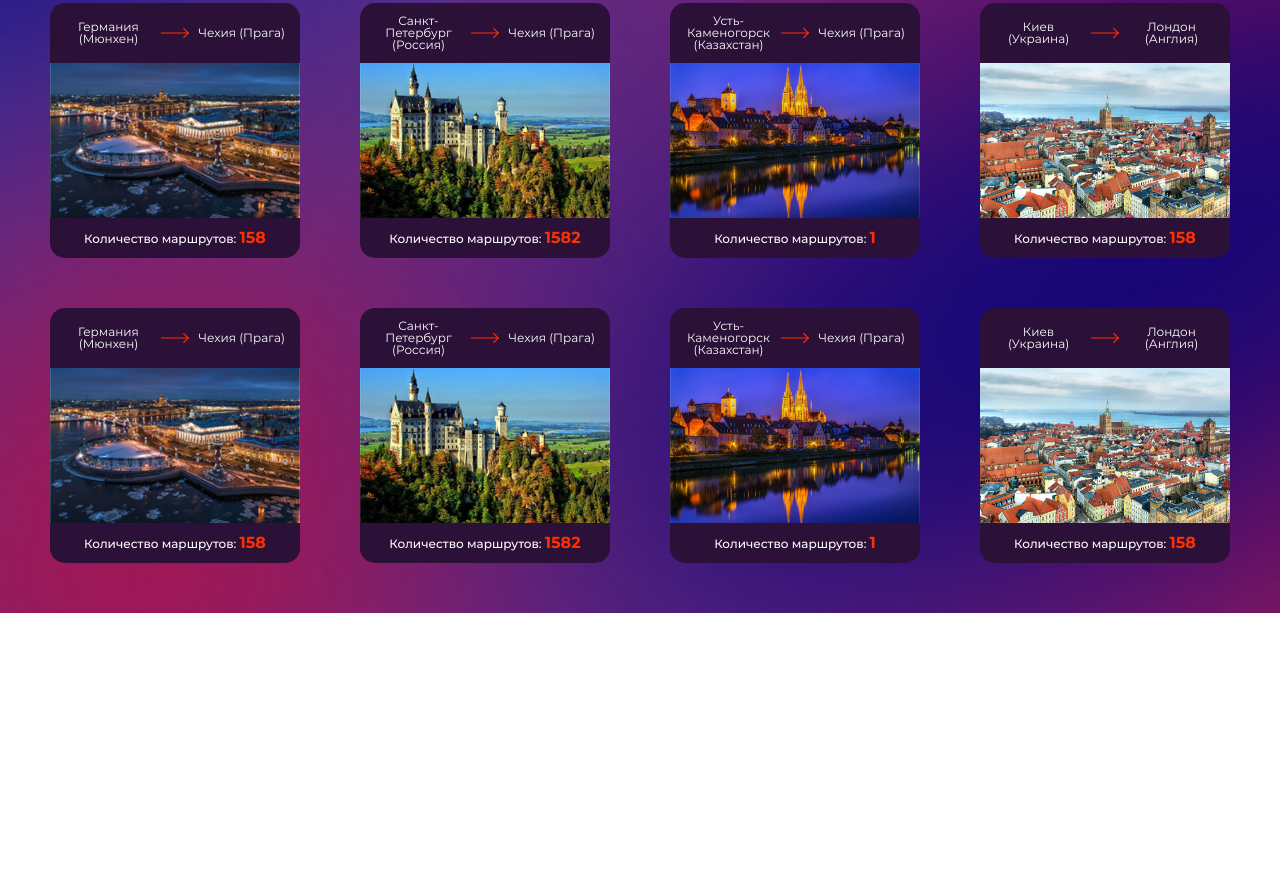
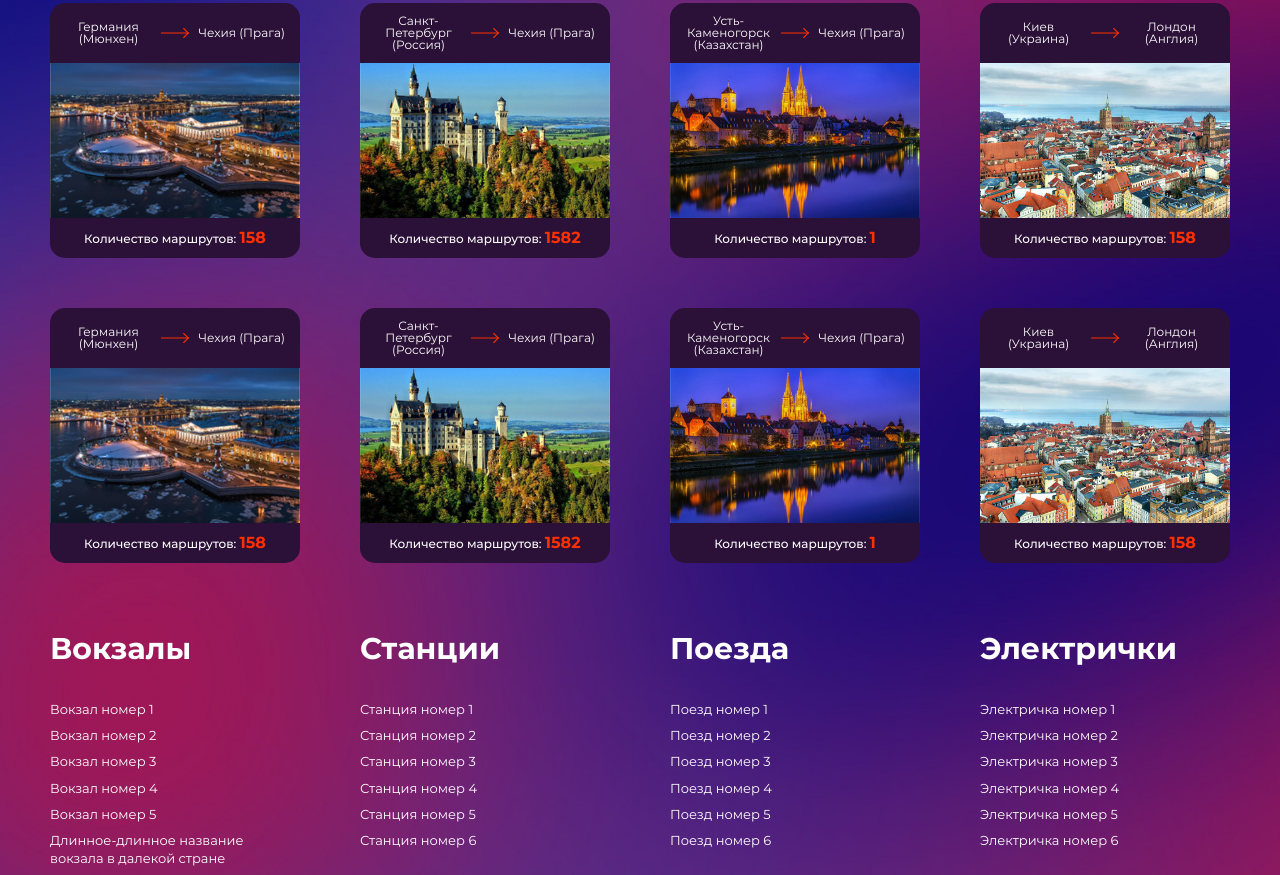
Before and after one commit to AlexKobiliansky/chux-chux, a website: page app/index.html in a window 1280 px wide. Shown: the part 813-1688 px from the top of the page. Before the commit the page ends 1426 px from the top, so only its background shows below. Drawn offline with Linux system fonts and the light colour scheme.

Commit message:
section list complete

```diff
--- a/app/index.html
+++ b/app/index.html
@@ -313,6 +313,62 @@
 			</div>
 		</section>
 		<!-- SECTION POPULARS END -->
+
+		<!-- SECTION LIST START -->
+		<section class="s-list">
+			<div class="container">
+				<div class="lists-wrap">
+					<div class="list-item">
+						<h3 class="section-title">Вокзалы</h3>
+						<ul>
+							<li><a href="#0">Вокзал номер 1</a></li>
+							<li><a href="#0">Вокзал номер 2</a></li>
+							<li><a href="#0">Вокзал номер 3</a></li>
+							<li><a href="#0">Вокзал номер 4</a></li>
+							<li><a href="#0">Вокзал номер 5</a></li>
+							<li><a href="#0">Длинное-длинное название вокзала в далекой стране</a></li>
+						</ul>
+					</div>
+
+					<div class="list-item">
+						<h3 class="section-title">Станции</h3>
+						<ul>
+							<li><a href="#0">Станция номер 1</a></li>
+							<li><a href="#0">Станция номер 2</a></li>
+							<li><a href="#0">Станция номер 3</a></li>
+							<li><a href="#0">Станция номер 4</a></li>
+							<li><a href="#0">Станция номер 5</a></li>
+							<li><a href="#0">Станция номер 6</a></li>
+						</ul>
+					</div>
+
+					<div class="list-item">
+						<h3 class="section-title">Поезда</h3>
+						<ul>
+							<li><a href="#0">Поезд номер 1</a></li>
+							<li><a href="#0">Поезд номер 2</a></li>
+							<li><a href="#0">Поезд номер 3</a></li>
+							<li><a href="#0">Поезд номер 4</a></li>
+							<li><a href="#0">Поезд номер 5</a></li>
+							<li><a href="#0">Поезд номер 6</a></li>
+						</ul>
+					</div>
+
+					<div class="list-item">
+						<h3 class="section-title">Электрички</h3>
+						<ul>
+							<li><a href="#0">Электричка номер 1</a></li>
+							<li><a href="#0">Электричка номер 2</a></li>
+							<li><a href="#0">Электричка номер 3</a></li>
+							<li><a href="#0">Электричка номер 4</a></li>
+							<li><a href="#0">Электричка номер 5</a></li>
+							<li><a href="#0">Электричка номер 6</a></li>
+						</ul>
+					</div>
+				</div>
+			</div>
+		</section>
+		<!-- SECTION LIST END -->
 	</div>
 </div>
 
--- a/app/sass/base/_media.sass
+++ b/app/sass/base/_media.sass
@@ -5,6 +5,10 @@
 
 // ≥1200px
 +media-breakpoint-down(lg)
+
+  .s-list
+    .list-item
+      width: calc(25% - 20px)
 
   .pops-wrap
     justify-content: flex-start
@@ -25,6 +29,13 @@
 
 // ≥992px
 +media-breakpoint-down(md)
+
+  .s-list
+    .lists-wrap
+      flex-wrap: wrap
+    .list-item
+      width: calc(50% - 25px)
+      margin-bottom: 50px
 
   .section-title
     font-size: 24px
@@ -67,6 +78,11 @@
 
 // ≥768px
 +media-breakpoint-down(sm)
+
+  .s-list
+    .list-item
+      width: calc(50% - 10px)
+      margin-bottom: 20px
 
   .pop-item
     width: calc(50% - 10px)
@@ -189,6 +205,11 @@
 
 @media (max-width: 390px)
 
+  .s-list
+    .list-item
+      width: 100%
+      margin-bottom: 20px
+
   .section-title
     font-size: 20px
 
--- /dev/null
+++ b/app/sass/layout/_s-list.sass
@@ -0,0 +1,15 @@
+.s-list
+  padding-top: 15px
+  .section-title
+    margin-bottom: 30px
+  li
+    margin-bottom: 8px
+    a
+      color: #fff
+      &:hover
+        text-decoration: underline
+  .lists-wrap
+    display: flex
+    justify-content: space-between
+  .list-item
+    width: calc(25% - 45px)
--- a/app/sass/main.sass
+++ b/app/sass/main.sass
@@ -9,6 +9,7 @@
 @import layout/s-searchtabs
 @import layout/s-advantages
 @import layout/s-populars
+@import layout/s-list
 @import components/c-forms
 @import layout/footer
 
```
Also changed, not shown: app/css/main.min.css.
